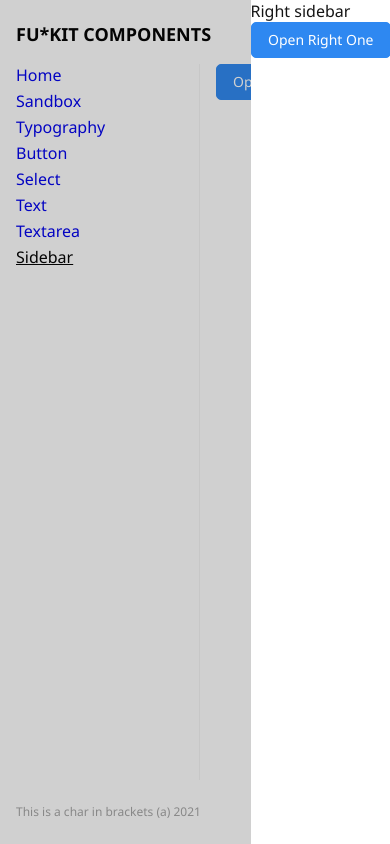
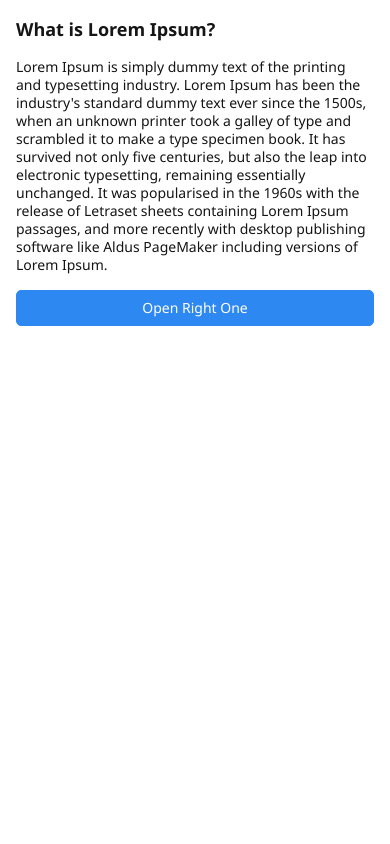
Before and after one commit to vovchisko/fu-kit, a Vue app: page /sidebar in a window 390 px wide. Both pictures are taken after a click on the button "Open Right One". Built offline with nearby package versions, Linux system fonts and the light colour scheme.

Commit message:
and mobile

```diff
--- a/src/components/FuSidebar.vue
+++ b/src/components/FuSidebar.vue
@@ -15,9 +15,24 @@ export default {
   name: 'FuSidebar',
   emits: [ 'close' ],
   components: { FuButton },
-  props: { isOpen: { type: Boolean, default: false } },
+  props: {
+    isOpen: { type: Boolean, default: false },
+    side: { type: String, default: 'left' },
+  },
 }
 </script>
+
+<style lang="scss">
+:root {
+  --ui-sidebar-max-w: 45vw;
+  --ui-sidebar-min-w: 25vw;
+
+  @include respond-below(xs) {
+    --ui-sidebar-max-w: 100vw;
+    --ui-sidebar-min-w: 90vw;
+  }
+}
+</style>
 
 <style scoped lang="scss">
 .fu-sidebar {
@@ -27,16 +42,15 @@ export default {
   right: 0;
   bottom: 0;
   z-index: var(--lt-z-nav);
-  background: var(--pal-overlay);
+  background-color: transparent;
   transition-timing-function: linear;
   transition-duration: 600ms;
-  transition-property: opacity, visibility;
+  transition-property: background-color, visibility;
   pointer-events: none;
-  opacity: 0;
   visibility: hidden;
 
   &._shown {
-    opacity: 1;
+    background: var(--pal-overlay);
     visibility: visible;
     pointer-events: unset;
   }
@@ -45,27 +59,27 @@ export default {
     @include scrollbar-awesome();
 
     overflow: auto;
-    position: fixed;
+    position: absolute;
     left: auto;
     top: 0;
     right: 0;
     bottom: 0;
     background: var(--pal-bg);
-    max-width: 100vw;
-    min-width: 25vw;
+    max-width: var(--ui-sidebar-max-w);
+    min-width: var(--ui-sidebar-min-w);
     transform-origin: 100% 50%;
   }
 }
 
 .bounce-enter-active {
-  animation: bounce-in 200ms;
+  animation: slide-right 200ms;
 }
 
 .bounce-leave-active {
-  animation: bounce-in 200ms reverse;
+  animation: slide-right 200ms reverse;
 }
 
-@keyframes bounce-in {
+@keyframes slide-right {
   0% {
     transform: translateX(100%) scaleX(1);
   }
--- a/src/docs/DocSidebar.vue
+++ b/src/docs/DocSidebar.vue
@@ -1,10 +1,17 @@
 <template>
   <div class="doc-sidebar">
-    <fu-sidebar :is-open="rightIsOpen" @close="rightIsOpen = false">
-      Right sidebar
-      <fu-button @click="rightIsOpen = false">Open Right One</fu-button>
+    <fu-sidebar side="right" :is-open="rightIsOpen" @close="rightIsOpen = false">
+      <div class="doc-sidebar_content">
+        <h4>What is Lorem Ipsum?</h4>
+        <p>Lorem Ipsum is simply dummy text of the printing and typesetting industry. Lorem Ipsum has been the industry's
+          standard dummy text ever since the 1500s, when an unknown printer took a galley of type and scrambled it to make a
+          type specimen book. It has survived not only five centuries, but also the leap into electronic typesetting, remaining
+          essentially unchanged. It was popularised in the 1960s with the release of Letraset sheets containing Lorem Ipsum
+          passages, and more recently with desktop publishing software like Aldus PageMaker including versions of Lorem
+          Ipsum.</p>
+        <fu-button @click="rightIsOpen = false">Open Right One</fu-button>
+      </div>
     </fu-sidebar>
-
     <fu-button @click="rightIsOpen = true">Open Right One</fu-button>
   </div>
 </template>
@@ -32,9 +39,12 @@ export default {
 
 <style scoped lang="scss">
 .doc-sidebar {
-  &_col {
-    @include spacing-padding(400, 0);
-    flex: 1;
+  &_content {
+    @include spacing-padding(400);
+
+    display: flex;
+    flex-direction: column;
+    gap: 1em;
   }
 
   .h100 {
```
